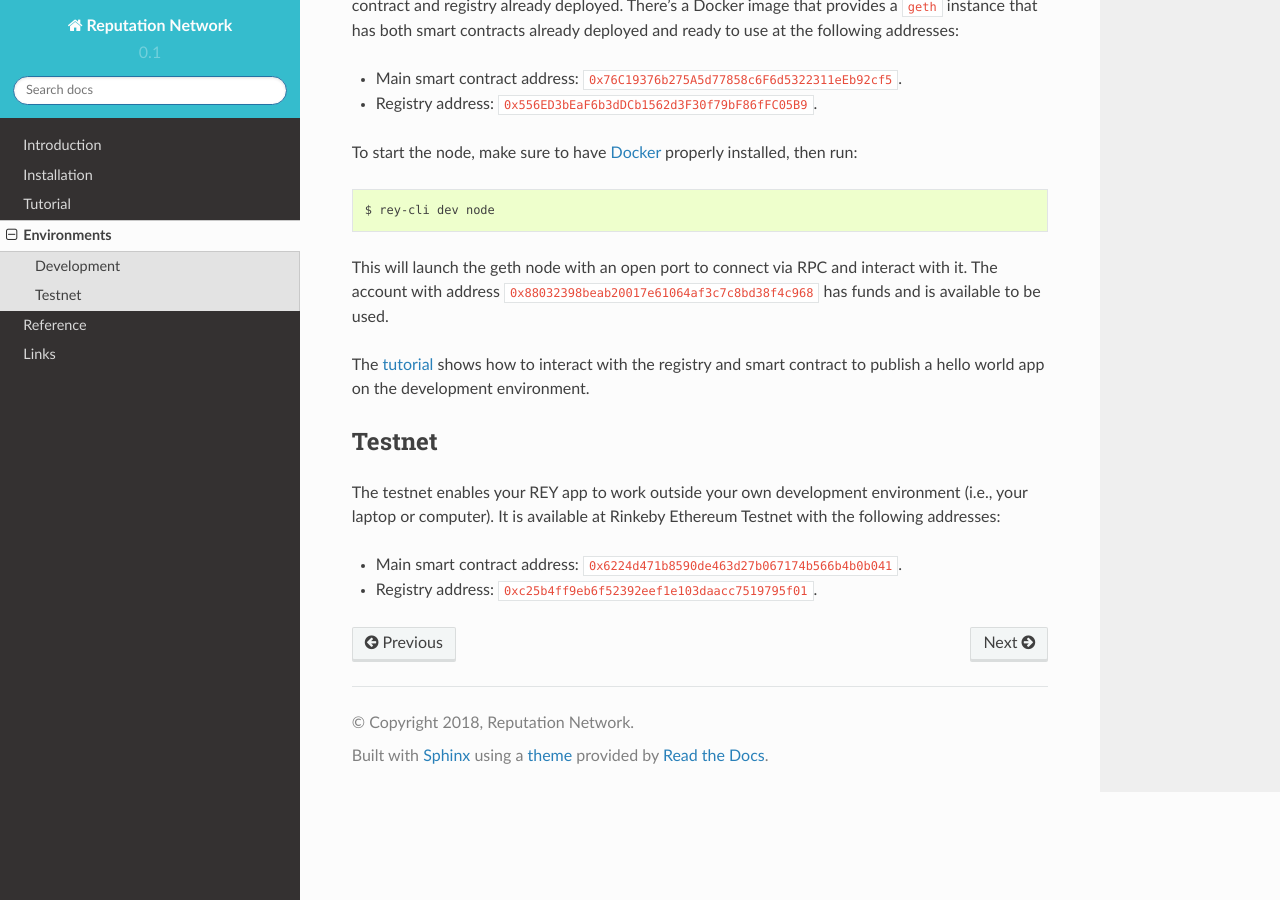
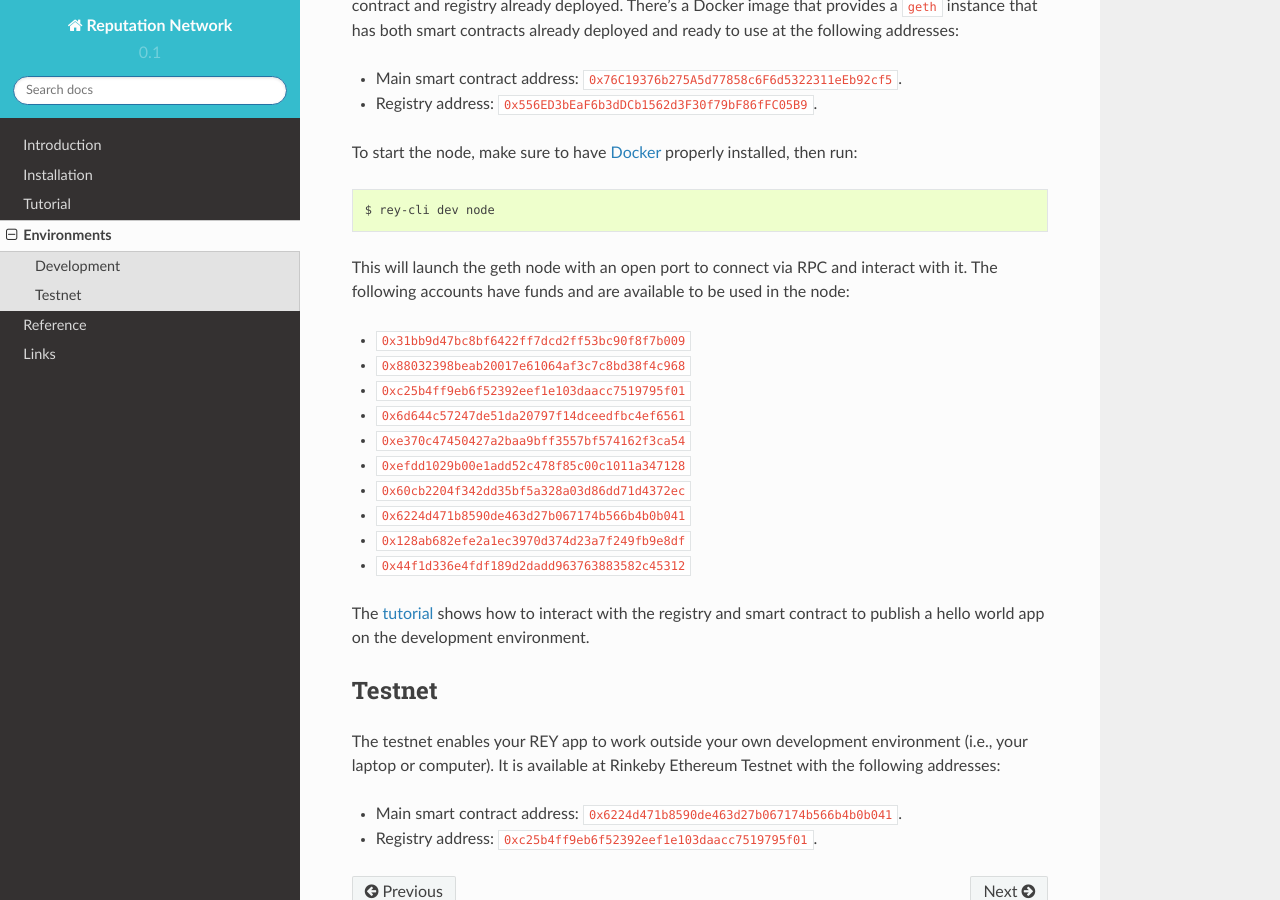
Before and after one commit to reputation-network/rey-docs, a Sphinx documentation site: the page built from docs/contents/environments.rst, in a window 1280 px wide and 900 px high, scrolled down 440 px. Built offline with Sphinx 7.4.7 and the Read the Docs theme 2.0.0, drawn with Linux system fonts in a browser that asks for light colours.

Commit message:
Add info about accounts with funds in dev node

```diff
--- a/docs/contents/environments.rst
+++ b/docs/contents/environments.rst
@@ -25,7 +25,18 @@ To start the node, make sure to have `Docker <http://docker.com>`_ properly inst
 
   $ rey-cli dev node
 
-This will launch the geth node with an open port to connect via RPC and interact with it. The account with address ``0x88032398beab20017e61064af3c7c8bd38f4c968`` has funds and is available to be used.
+This will launch the geth node with an open port to connect via RPC and interact with it. The following accounts have funds and are available to be used in the node:
+
+- ``0x31bb9d47bc8bf6422ff7dcd2ff53bc90f8f7b009``
+- ``0x88032398beab20017e61064af3c7c8bd38f4c968``
+- ``0xc25b4ff9eb6f52392eef1e103daacc7519795f01``
+- ``0x6d644c57247de51da20797f14dceedfbc4ef6561``
+- ``0xe370c47450427a2baa9bff3557bf574162f3ca54``
+- ``0xefdd1029b00e1add52c478f85c00c1011a347128``
+- ``0x60cb2204f342dd35bf5a328a03d86dd71d4372ec``
+- ``0x6224d471b8590de463d27b067174b566b4b0b041``
+- ``0x128ab682efe2a1ec3970d374d23a7f249fb9e8df``
+- ``0x44f1d336e4fdf189d2dadd963763883582c45312``
 
 The :ref:`tutorial <tutorial>` shows how to interact with the registry and smart contract to publish a hello world app on the development environment.
 
```
